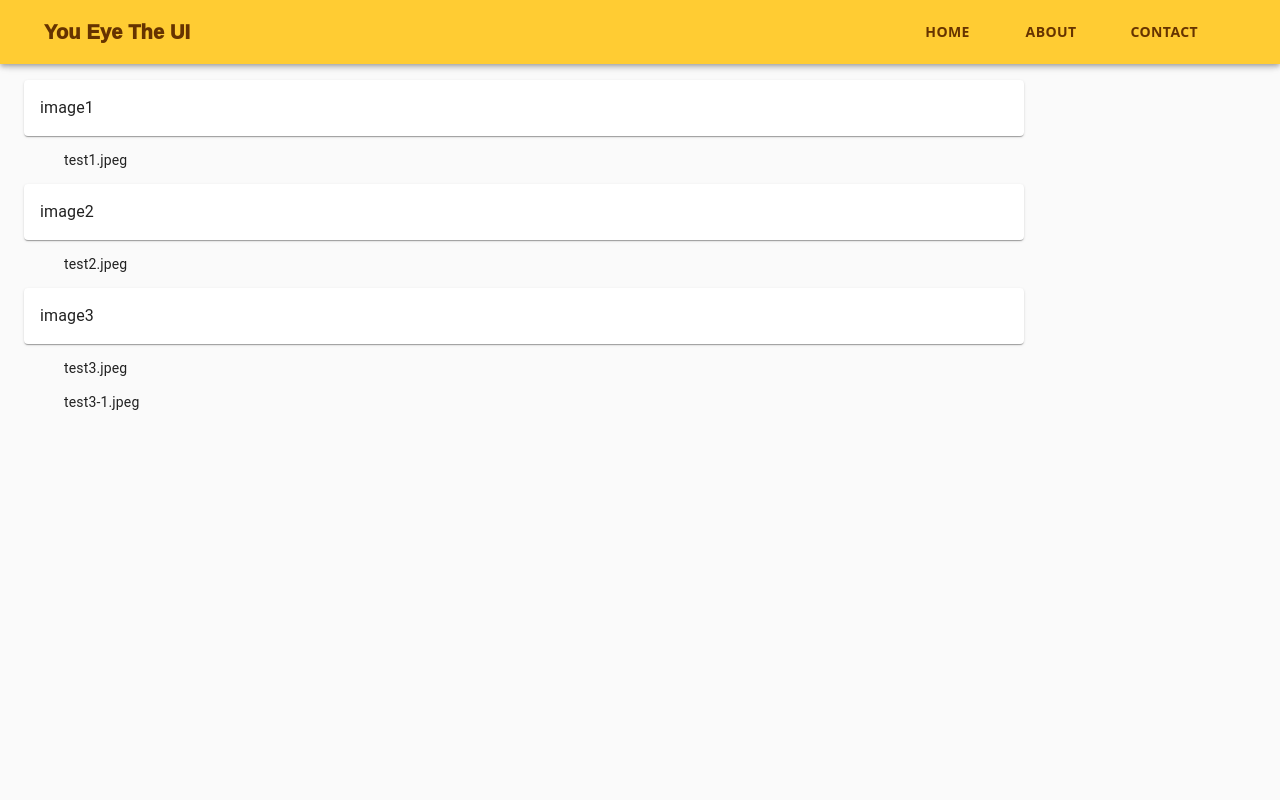
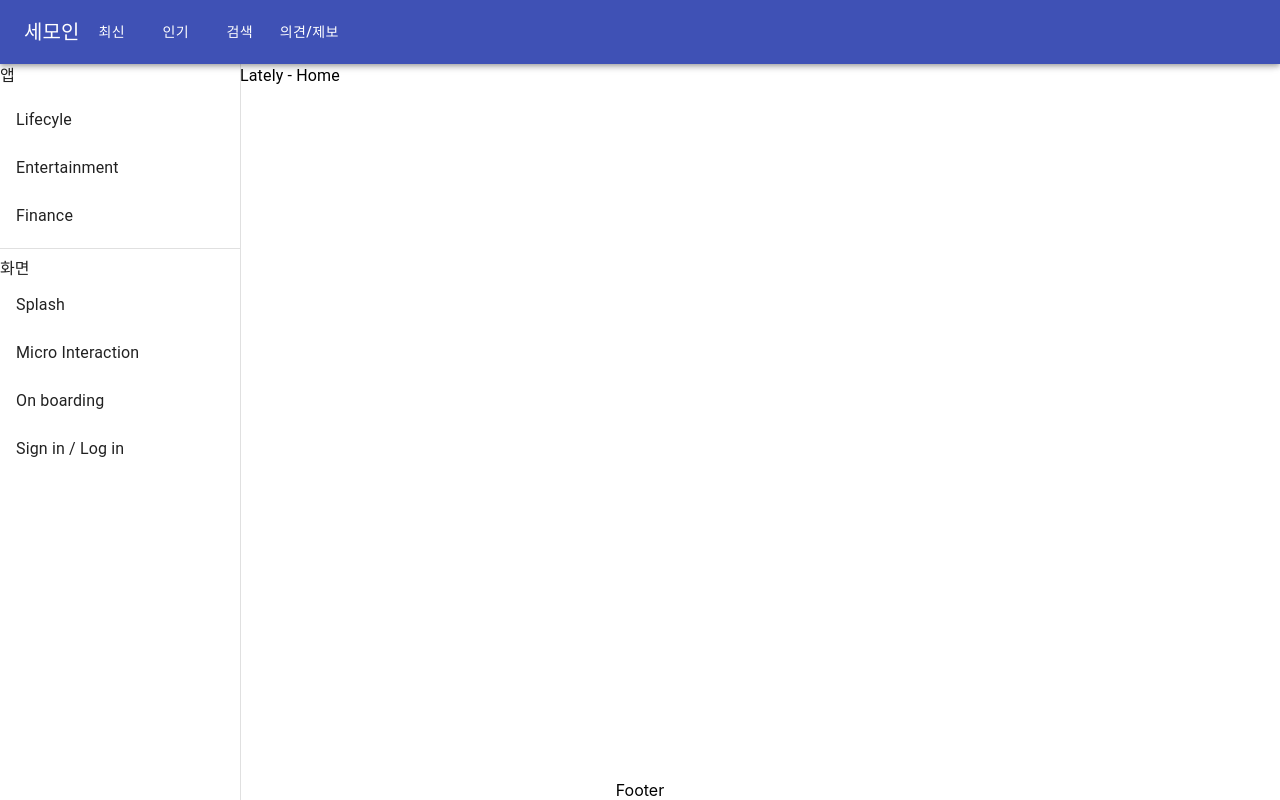
Before and after one commit to songyosub/ykeydev.github.io, a React (Create React App) app: page / in a window 1280 px wide. Built offline with nearby package versions, Linux system fonts and the light colour scheme.

Commit message:
210503 레이아웃구성 및 라우팅

```diff
--- a/src/App.js
+++ b/src/App.js
@@ -1,12 +1,22 @@
 import './App.css';
 import CssBaseline from '@material-ui/core/CssBaseline';
-import Layout from "./Layout";
+import { Route } from 'react-router-dom';
+import Header from "./Header";
+import Footer from "./Footer";
+import Lately from "./pages/Lately";
+import Popular from "./pages/Popular";
+import Search from "./pages/Search";
+import Report from "./pages/Report";
 
 function App() {
   return (
     <div className="App">
-      <CssBaseline />
-      <Layout/>
+      <Header/>
+           <Route exact path="/" component={Lately}/>
+           <Route path="/popular" component={Popular}/>
+           <Route path="/search" component={Search}/>
+           <Route path="/report" component={Report}/>
+      <Footer/>
     </div>
   );
 }
--- /dev/null
+++ b/src/Footer.js
@@ -0,0 +1,25 @@
+import React from 'react';
+import {makeStyles} from '@material-ui/core'
+
+const Footer = () => {
+
+    const useStyles = makeStyles((theme) =>({
+        footer: {
+            position: 'absolute',
+            left: 0,
+            bottom: 0,
+            width: '100%',
+            textAlign: 'center',
+        },
+      })
+    );
+    const { footer } = useStyles();
+
+    return(
+        <div className = {footer}>
+            Footer
+        </div>
+    )
+};
+
+export default Footer;
--- /dev/null
+++ b/src/Header.js
@@ -0,0 +1,76 @@
+import React , { useState, useEffect } from 'react';
+import {
+    AppBar,
+    Toolbar,
+    Typography,
+    Button,
+    makeStyles
+  } from "@material-ui/core";
+  import { Link as RouterLink } from "react-router-dom";
+
+const Header = () => {
+    const menuList = [
+        {
+          label: "최신",
+          href: "/",
+        },
+        {
+          label: "인기",
+          href: "/popular",
+        },
+        {
+          label: "검색",
+          href: "/search",
+        },
+        {
+            label: "의견/제보",
+            href: "/report",
+        }
+      ];
+
+      const useStyles = makeStyles((theme) =>({
+        appBar: {
+          position: 'fixed',
+            zIndex: theme.zIndex.drawer + 1,
+        },
+      })
+    )
+    const classes = useStyles();
+
+
+    const mainLogo = (
+        <Typography variant="h6" component="h1">
+            세모인
+        </Typography>
+      );
+
+    const getMenuButtons = () => {
+      return menuList.map(({ label, href }) => {
+          return (
+          <Button
+              {...{
+              key: label,
+              color: "inherit",
+              to: href,
+              component: RouterLink
+              }}
+          >
+              {label}
+          </Button>
+          );
+      });
+    };
+
+    return(
+        <>
+            <AppBar position="fixed" className = {classes.appBar}>
+                <Toolbar>
+                    {mainLogo}
+                    <div>{getMenuButtons()}</div>
+                </Toolbar>
+            </AppBar>
+      </>
+    )
+};
+
+export default Header;
--- /dev/null
+++ b/src/pages/Lately.js
@@ -0,0 +1,83 @@
+import React from 'react';
+import {makeStyles,
+        Drawer ,
+        Typography,
+        List,
+        Divider,
+        ListItem,
+        ListItemIcon,
+        ListItemText,
+        Toolbar
+    } from '@material-ui/core'
+import Menubar from './Menubar'
+
+const Lately = () => {
+    const drawerWidth = 240;
+    const useStyles = makeStyles((theme) =>({
+        lately: {
+            marginTop:'500px',
+            width: '100%',
+            textAlign: 'center',
+        },
+        container:{
+            display:'flex'
+        },
+        drawer: {
+            width: drawerWidth,
+            flexShrink: 0,
+          },
+        drawerPaper: {
+            width: drawerWidth,
+        },
+        drawerContainer: {
+            overflow: 'auto',
+        },
+      })
+    );
+    const classes = useStyles();
+
+    return(
+        <div className = {classes.container}>
+        <Drawer
+            className={classes.drawer}
+            variant="permanent"
+            classes={{
+            paper: classes.drawerPaper,
+            }}
+        >
+        <Toolbar />
+        <div className={classes.drawerContainer}>
+             <Typography>
+              앱
+            </Typography>
+          <List>
+            {['Lifecyle', 'Entertainment', 'Finance'].map((text, index) => (
+              <ListItem button key={text}>
+                <ListItemText primary={text} />
+              </ListItem>
+            ))}
+          </List>
+          <Divider />
+          <List>
+          <Typography>
+              화면
+            </Typography>
+            {['Splash', 'Micro Interaction', 'On boarding', 'Sign in / Log in'].map((text, index) => (
+              <ListItem button key={text}>
+                <ListItemText primary={text} />
+              </ListItem>
+            ))}
+          </List>
+        </div>
+      </Drawer>
+      <main>
+        <Toolbar />
+        <Typography paragraph>
+                Lately - Home
+        </Typography>
+      </main>
+      </div>
+    )
+};
+
+export default Lately;
--- /dev/null
+++ b/src/pages/Menubar.js
@@ -0,0 +1,23 @@
+import React from 'react';
+import {makeStyles, Typography} from '@material-ui/core'
+
+const Menubar = () => {
+
+    const useStyles = makeStyles((theme) =>({
+        menubar: {
+            marginTop:'500px',
+            width: '100%',
+            textAlign: 'center',
+        },
+      })
+    );
+    const { menubar } = useStyles();
+
+    return(
+        <Typography className = {menubar}>
+            Left_MENU
+        </Typography>
+    )
+};
+
+export default Menubar;
--- /dev/null
+++ b/src/pages/Popular.js
@@ -0,0 +1,24 @@
+import React from 'react';
+import {makeStyles,Typography} from '@material-ui/core'
+import Menubar from './Menubar'
+
+const Popular = () => {
+
+    const useStyles = makeStyles((theme) =>({
+        popular: {
+            marginTop:'500px',
+            width: '100%',
+            textAlign: 'center',
+        },
+      })
+    );
+    const { popular } = useStyles();
+
+    return(
+        <Typography className = {popular}>
+            Popular
+        </Typography>
+    )
+};
+
+export default Popular;
--- /dev/null
+++ b/src/pages/Report.js
@@ -0,0 +1,23 @@
+import React from 'react';
+import {makeStyles,Typography} from '@material-ui/core'
+
+const Report = () => {
+
+    const useStyles = makeStyles((theme) =>({
+        report: {
+            marginTop:'500px',
+            width: '100%',
+            textAlign: 'center',
+        },
+      })
+    );
+    const { report } = useStyles();
+
+    return(
+        <Typography className = {report}>
+            Report
+        </Typography>
+    )
+};
+
+export default Report;
--- /dev/null
+++ b/src/pages/Search.js
@@ -0,0 +1,23 @@
+import React from 'react';
+import {makeStyles,Typography} from '@material-ui/core'
+
+const Search = () => {
+
+    const useStyles = makeStyles((theme) =>({
+        search: {
+            marginTop:'500px',
+            width: '100%',
+            textAlign: 'center',
+        },
+      })
+    );
+    const { search } = useStyles();
+
+    return(
+        <Typography className = {search}>
+            Search
+        </Typography>
+    )
+};
+
+export default Search;
```
Also changed, not shown: src/About.js (deleted), src/oldsrc/Home.js (renamed from src/Home.js), src/oldsrc/Layout.js (renamed from src/Layout.js), 1 other file (tests, documents, lock files or other folders).
